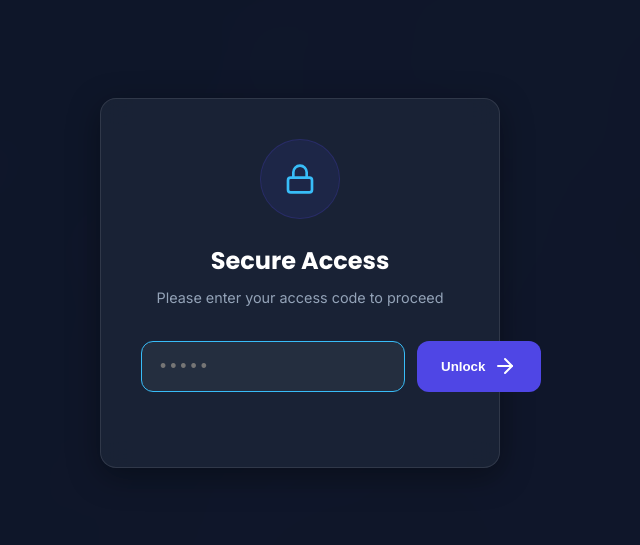
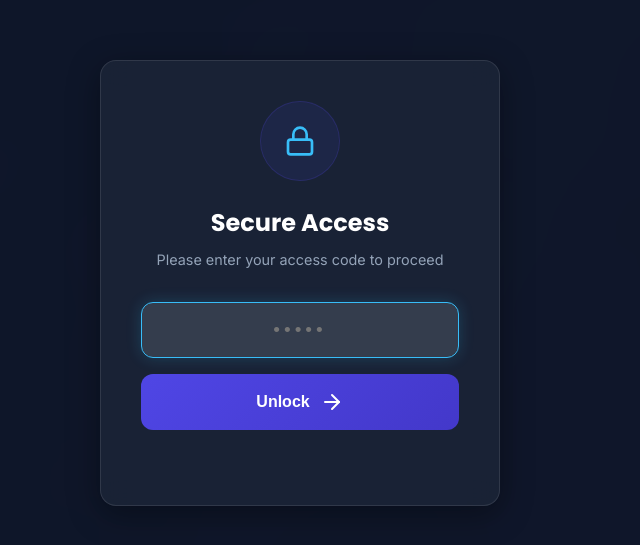
Before and after one commit to shyamchaturvedi/SG-DATA, a website: page PUBLIC/index.html in a window 1280 px wide. Shown: the part 117-662 px from the top of the page, without its empty margins (340-980 px from the left). Drawn offline with nearby package versions, Linux system fonts and the light colour scheme.

Commit message:
Fix login card layout overflow and improve input field aesthetics

```diff
--- a/PUBLIC/style.css
+++ b/PUBLIC/style.css
@@ -107,37 +107,44 @@ body {
 
 .input-group {
     display: flex;
-    gap: 12px;
+    flex-direction: column; /* Stacking for cleaner mobile look */
+    gap: 16px;
+    width: 100%;
 }
 
 #passcodeInput {
-    flex: 1;
-    background: rgba(255, 255, 255, 0.05);
+    width: 100%;
+    background: rgba(255, 255, 255, 0.08); /* Darker, more glass-like */
     border: 1px solid var(--border-color);
     border-radius: 12px;
-    padding: 14px 18px;
+    padding: 16px 20px;
     color: white;
-    font-size: 1.1rem;
+    font-size: 1.2rem;
     letter-spacing: 4px;
     outline: none;
-    transition: border-color 0.3s ease;
+    text-align: center;
+    transition: all 0.3s ease;
 }
 
 #passcodeInput:focus {
     border-color: var(--accent);
+    background: rgba(255, 255, 255, 0.12);
+    box-shadow: 0 0 15px rgba(56, 189, 248, 0.2);
 }
 
 #unlockButton {
-    background: var(--primary);
+    background: linear-gradient(135deg, var(--primary), var(--primary-hover));
     color: white;
     border: none;
     border-radius: 12px;
-    padding: 0 24px;
+    padding: 16px;
     cursor: pointer;
     display: flex;
+    justify-content: center;
     align-items: center;
-    gap: 8px;
-    font-weight: 600;
+    gap: 10px;
+    font-weight: 700;
+    font-size: 1rem;
     transition: all 0.3s ease;
 }
 
```
